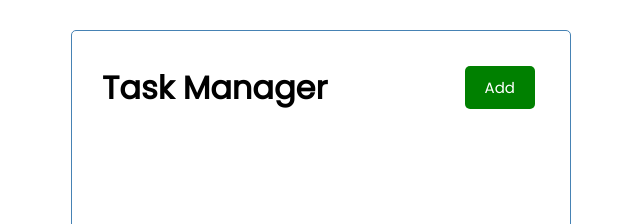
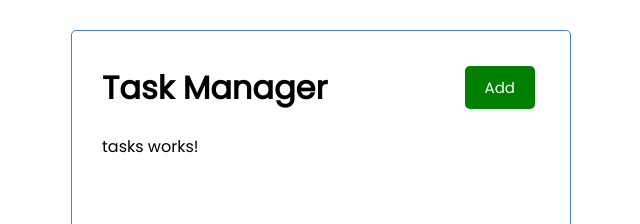
Before and after one commit to ahmedkhaled89/Task-Manager, an Angular app: page / in a window 1280 px wide. Shown: the top 224 px of the page, without its empty margins (319-959 px from the left). Built offline with nearby package versions, Linux system fonts and the light colour scheme.

Commit message:
Add task component to app-root

```diff
--- a/src/app/app.component.html
+++ b/src/app/app.component.html
@@ -1,3 +1,4 @@
 <div class="container">
   <app-header></app-header>
+  <app-tasks></app-tasks>
 </div>
--- a/src/app/app.component.ts
+++ b/src/app/app.component.ts
@@ -1,11 +1,12 @@
 import { Component } from '@angular/core';
 import { RouterOutlet } from '@angular/router';
 import { HeaderComponent } from './components/header/header.component';
+import { TasksComponent } from './components/tasks/tasks.component';
 
 @Component({
   selector: 'app-root',
   standalone: true,
-  imports: [RouterOutlet, HeaderComponent],
+  imports: [RouterOutlet, HeaderComponent, TasksComponent],
   templateUrl: './app.component.html',
   styleUrl: './app.component.css',
 })
```
